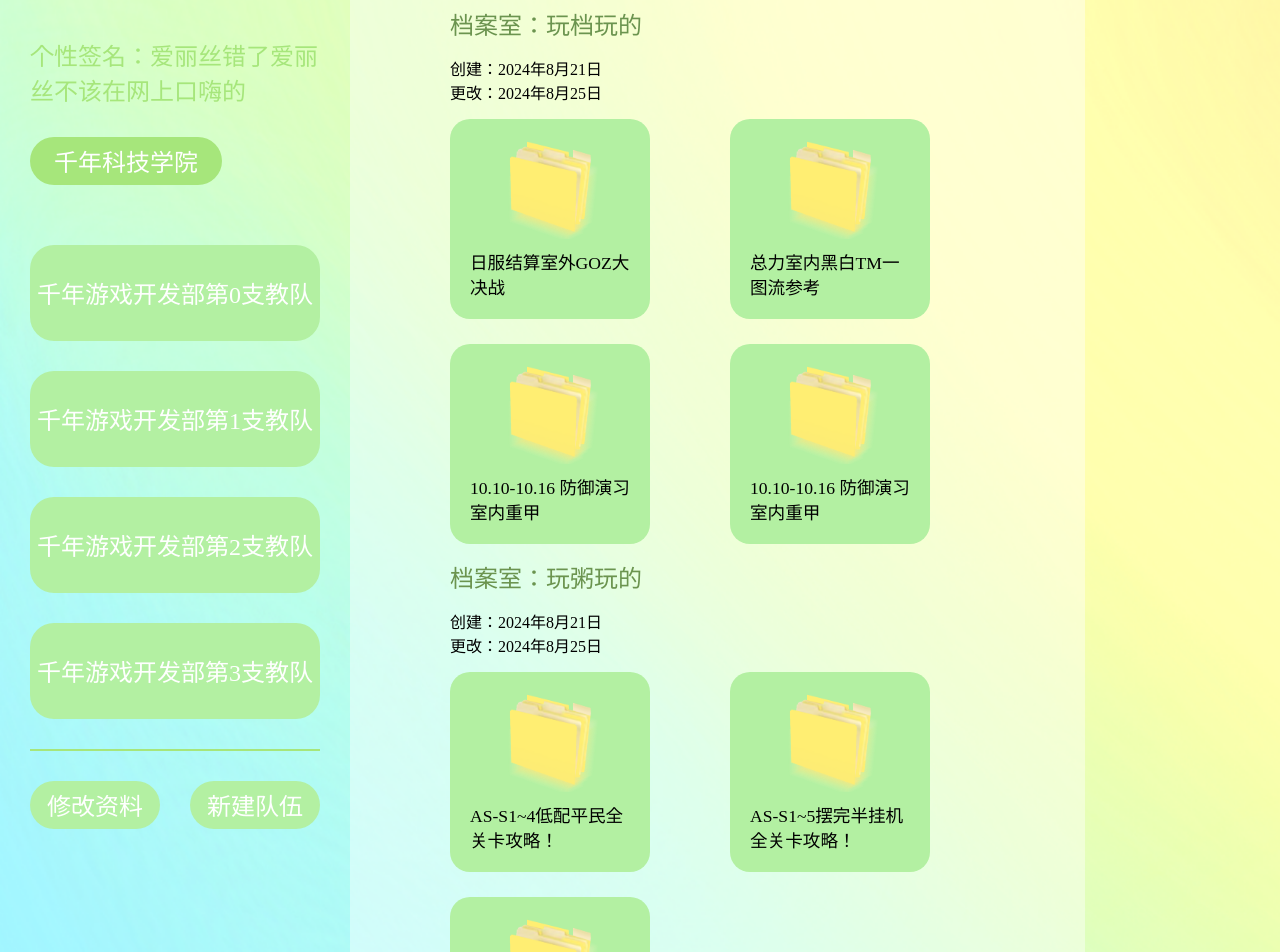
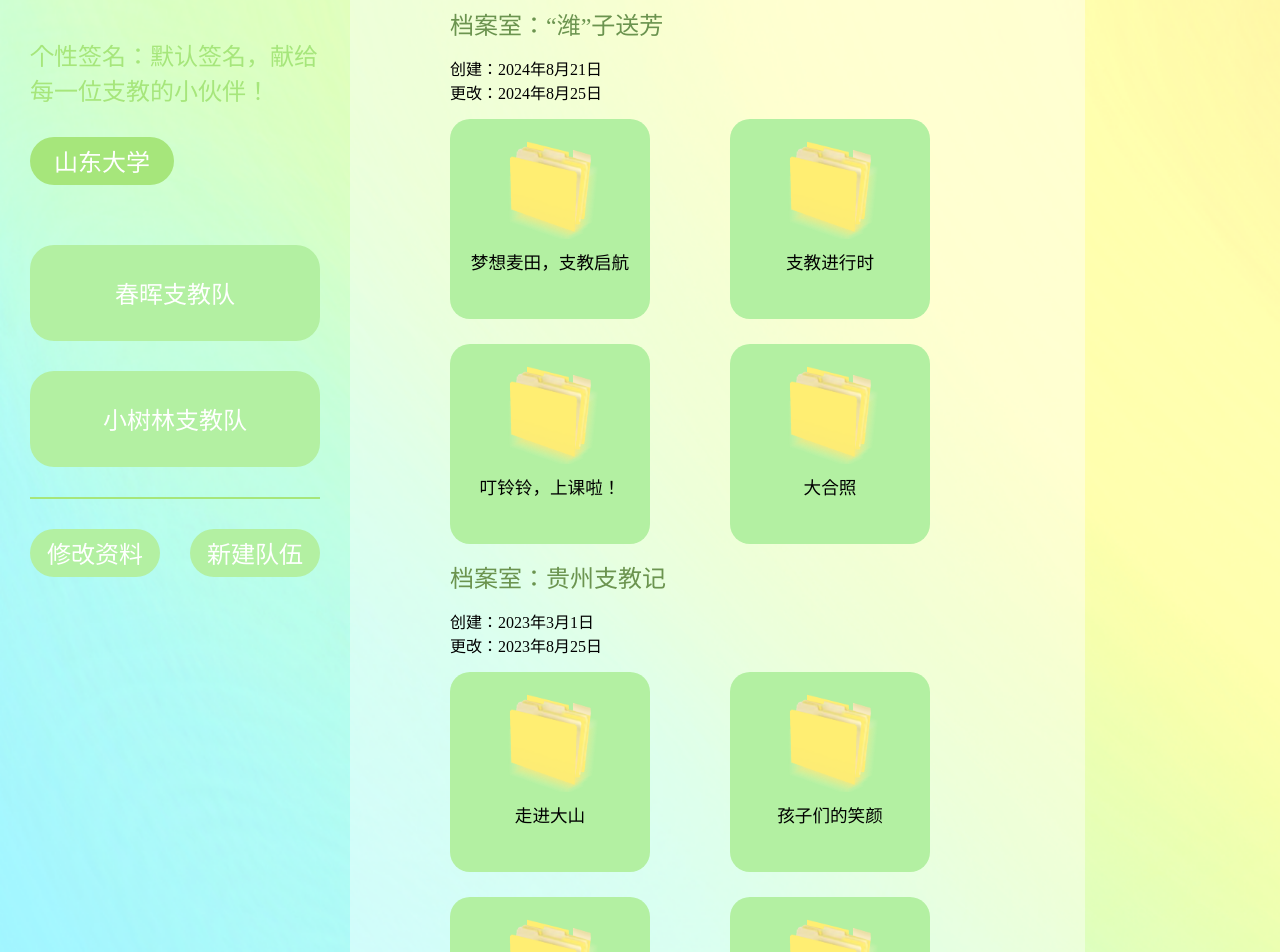
Before and after one commit to Seas233/Building-Dream, a Vue app: page /user in a window 1280 px wide. Shown: the part 220-1172 px from the top of the page. Built offline with nearby package versions, Linux system fonts and the light colour scheme.

Commit message:
最后一次提交修改nanoda。。。

```diff
--- a/src/components/create_team.vue
+++ b/src/components/create_team.vue
@@ -1,7 +1,7 @@
 <script setup>
     import { useRouter } from 'vue-router';
     import { defineEmits } from 'vue';
-import axios from 'axios';
+    import axios from 'axios';
 
     const router = useRouter();
     const emit = defineEmits(['cancel'])
--- a/views/archive.vue
+++ b/views/archive.vue
@@ -22,32 +22,51 @@
     let team_info = {
         name: "春晖支教队",
         id: -1,
-        school:"千年科技学院",
+        school:"山东大学",
         describe:"为什么游戏开发部会去支教？？",
         member:[-1,-2,-3,-4,-5]
     };
 
     const member_list = [
-        {id: -5,name:"邮箱大魔王",profile_picture_url:"none"},
-        {id: -2,name:"王小桃",profile_picture_url:"none"},
-        {id: -3,name:"王小绿",profile_picture_url:"none"},
-        {id: -4,name:"yuzi",profile_picture_url:"none"},
-        {id: -1,name:"爱丽丝",profile_picture_url:"none"},
+        {id: 1005,name:"张盈婷",profile_picture_url:"none"},
+        {id: 1002,name:"徐畅",profile_picture_url:"none"},
+        {id: 1003,name:"孙钺涛",profile_picture_url:"none"},
+        {id: 1004,name:"傅思远",profile_picture_url:"none"},
+        {id: 1001,name:"张锦涛",profile_picture_url:"none"},
     ]
 
     let sum = [
         {
             type:"title",
-            content:"一棵树摇动另一棵树，一朵云推动另一朵云",
+            content:"梦想麦田，支教启航",
         },
         {
             type:"text",
-            content:"他们渴望走出大山，我们选择远赴千里;他们喜欢仰望星空，我们善于点亮希望;他们畅想诗和远方，我们播下种子，让未来不在苟且。"
+            content:"昨天，我们开启了我们的第一次潍坊支教活动。这几天像做梦一样，犹记得我们前天上午坐上了去高密的高铁，那天天气很好，到达高密北站的时候，我抬头望天，漂亮的落日云霞，让我出神了许久，这样的美景让我不由得对未知的高密支教之旅满怀期待起来。"
+        },
+        {
+            type:"text",
+            content:'我们出高铁站时，天色逐渐暗淡了下来，我们本打算乘乡镇公交抵达村子里，但附近的村民告诉我抵达村子里的公交早在五点钟就没了，我们便打算乘坐出租车前往。出租车行驶在一望无际的田野，车子穿梭在绿油油的麦田里，远离了城市的喧嚣，我很享受那一刻窗外呼啸而过的风声。不知过了多久，我们便来到了高密密水街道的西周阳村。下了车，我环顾四周，来到了熟悉的乡下，像是回归故土般，我好奇地观察着周围的人和物。几位好心的大娘打量了几眼我们，就说你们是新来村子里支教的大学生吧，我们礼貌地点头。其中一个大娘说天色已经晚了，路不好走，骑着电动车打开车灯给我们带路，就这样，我们提着行李箱，走在崎岖不平的泥路上，鞋上已经满是污泥，那也是第一次对未来两周的支教生活有了些许担忧。走在半路上，我们遇到了迎面而来的赵老师，她是英华学堂爱心小院的院长也是这里唯一的老师，他很热情地向我们招手，也给我们带来了一份礼物。'
+        },
+        {
+            type:"pic",
+            url:'/测试/P1.jpg',
+        },
+        {
+            type:"text",
+            content:'赵老师把我们安顿好之后，对我们说，虽然房子是比较旧的，但房子里面的物件是新的，也为我们安置了空调和外出采购生活物品的两辆新的电动车，我们很感谢赵老师的帮助。'
+        },
+        {
+            type:"text",
+            content:'第二天就迎来了我们支教的开营仪式。开营仪式上孩子们对我们这些生面孔还是显得有些局促不安，我们就跟孩子们玩起了击鼓传花的小游戏，让孩子们能够尽快地熟悉我们。游戏开始！大家显得都很兴奋，击鼓传花传到的同学，便会腼腆起来，可能是因为要介绍一下自己。不过在这个过程中，有一个同学很是活泼，刚开始介绍自己的时候虽然有点紧张结巴，但当他谈及自己的爱好时，很激动地说着自己最喜欢的动漫是火影忍者，最喜欢的角色是带土，大声地向全班说以后想成为拥有火之意志的人！当大家哄堂大笑的时候，我看到了他眼神里的坚定，很纯粹。'
+        },
+        {
+            type:"text",
+            content:'我们的支教之旅才刚刚开始，相信之后，我们将继续书写更精彩的故事！'
         },
     ];
 
     const mi_content = ref(null);
-
     //初始加载
     onMounted(() => {
         for(let i = 0;i < sum.length;i++)
@@ -74,7 +93,8 @@
             {
                 let i_ele = document.createElement("img");
 
-                i_ele.src = URL.createObjectURL(sum[i]["file"]);
+                //i_ele.src = URL.createObjectURL(sum[i]["file"]);
+                i_ele.src = sum[i]["url"];
                 i_ele.width = "100%";
                 i_ele.className = "ar__mi_cont_pic";
                 mi_content.value.appendChild(i_ele);
--- a/views/archive_recommendation.vue
+++ b/views/archive_recommendation.vue
@@ -1,8 +1,15 @@
 <script setup>
-    import { useRouter } from 'vue-router';
+    import { stringifyQuery, useRouter } from 'vue-router';
     import axios from 'axios';
 
     const router = useRouter();
+
+    const props = defineProps({
+        apiUrl:{
+            type: String,
+            default: ""
+        },
+    })
 
     //获取list，一串档案室的id
     //axios()
@@ -10,28 +17,44 @@
     //根据档案室id查找
     let archiverooms = [
         {
-            team_name:'千年游戏开发部第一支教队',
-            name:"玩档玩的",
+            team_name:'春晖支教团',
+            name:"“潍”子送芳",
             id:1,
             create_time:"2024年8月21日",
             latest_time:"2024年8月25日",
             archive:[
-                {title:"日服结算室外GOZ大决战",id:112},
-                {title:"总力室内黑白TM一图流参考",id:113},
-                {title:"10.10-10.16 防御演习 室内重甲",id:113},
-                {title:"10.10-10.16 防御演习 室内重甲",id:113},
+                {title:"梦想麦田，支教启航",id:112},
+                {title:"支教进行时",id:113},
+                {title:"叮铃铃，上课啦！",id:113},
+                {title:"大合照",id:113},
             ]
         },
         {
-            team_name:'千年游戏开发部第一支教队',
-            name:"玩粥玩的",
+            team_name:'春晖支教团',
+            name:"贵州支教记",
             id:2,
+            create_time:"2023年3月1日",
+            latest_time:"2023年8月25日",
+            archive:[
+                {title:"走进大山",id:112},
+                {title:"孩子们的笑颜",id:113},
+                {title:"记山中小学的一天",id:113},
+                {title:"记山中小学的一天2",id:113},
+                {title:"记山中小学的一天3",id:113},
+                {title:"再见，再见",id:113},
+            ]
+        },
+        {
+            team_name:'小树林支教队',
+            name:"科彩启航",
+            id:1,
             create_time:"2024年8月21日",
             latest_time:"2024年8月25日",
             archive:[
-                {title:"AS-S1~4低配平民全关卡攻略！",id:112},
-                {title:"AS-S1~5摆完半挂机全关卡攻略！",id:113},
-                {title:"小丘郡剿灭摆完挂机全关卡攻略！",id:113},
+                {title:"梦想麦田，支教启航",id:112},
+                {title:"支教进行时",id:113},
+                {title:"叮铃铃，上课啦！",id:113},
+                {title:"大合照",id:113},
             ]
         }
     ]
@@ -50,7 +73,7 @@
             <div id="mi_head">档案推荐</div>
 
             <div class="room_" v-for="j in archiverooms">
-                <div class="team_head">{{ j["team_name"] }}</div>
+                <div class="team_head" @click="router.push({path: '/team', query: {team_id: j['id'] }})">{{ j["team_name"] }}</div>
 
                 <div class="room_head">档案室：{{ j["name"] }}</div>
 
@@ -169,5 +192,6 @@
 
 .arc_title{
     font-size: 1.1em;
+    text-align: center;
 }
 </style>
--- a/views/login.vue
+++ b/views/login.vue
@@ -1,58 +1,23 @@
 <script setup>
     import axios from 'axios';
-    import { ref, onUnmounted } from 'vue';
+    import { ref, onUnmounted, defineEmits } from 'vue';
     import { useRouter } from 'vue-router';
 
-    let apiUrl = 'http://127.0.0.1:8000';
+    let router = useRouter();
+    const emit = defineEmits(['cancel'])
 
-    let router = useRouter();
-
-    /*async function verify()
-    {
-        if(time_count + 30 * 1000 > Date.now())
-        {
-            console.log("请等待" + Math.trunc((time_count + 30 * 1000 - Date.now()) / 1000) + "秒再发送验证码")
-        }
-        else
-        {
-            time_count = Date.now();
-            let yuuka_ele = document.getElementById("yuuka");
-            yuuka = yuuka_ele.value;
-            axios.post(apiUrl + "/user/login-signup/send-email",{"email": yuuka})
-                .then(function (response) {
-                    console.log(response);
-                })
-                .catch(function (error) {
-                    console.log(error);
-                });
-        }
-    }*/
+    const props = defineProps({
+        apiUrl:{
+            type: String,
+            default: ""
+        },
+    })
 
     //-----------------------------
-
 
     const buttonText = ref('验证');
     const isCounting = ref(false);
     let countdownTimer = null;
-
-    function startCountdown(){
-        if (isCounting.value) return; // 避免重复点击
-
-        isCounting.value = true;
-        let countdown = 30;
-        buttonText.value = countdown;
-
-        countdownTimer = setInterval(() => {
-            countdown--;
-            buttonText.value = countdown;
-
-            if (countdown <= 0) {
-            clearInterval(countdownTimer);
-            isCounting.value = false;
-            buttonText.value = '验证';
-            }
-        }, 1000);
-    };
 
     // 清理定时器以防内存泄漏
     onUnmounted(() => {
@@ -65,11 +30,12 @@
 
     let condition = ref("login");
     let yuuka,password,v_code,v_code2 = 0,password2;
+    let buttonColor = ref('#A6E67B');
 
     function sure_login()
     {
 
-        axios.post(apiUrl + "/token",)
+        let back = axios.post(url = apiUrl + "/token",)
             .then(function (response){
                 //console.log(response);
                 router.push('/user/' + response)
@@ -77,6 +43,7 @@
             .catch(function (error){
                 console.log(error);
             })
+        this.$emit('event-name', param);
     }
 
     function send_v_code()
@@ -84,7 +51,10 @@
         if (isCounting.value) return; // 避免重复点击
 
         //此处获取验证码
-        v_code2 = 1;
+        v_code2 = axios.post(props.apiUrl + '/user/login-signup/send-email',
+        {
+            "email": yuuka
+        });
 
         isCounting.value = true;
         let countdown = 30;
@@ -99,6 +69,7 @@
                 clearInterval(countdownTimer);
                 isCounting.value = false;
                 buttonText.value = '发送';
+                buttonColor.value = '#A6E67B'
             }
         }, 1000);
     }
@@ -153,7 +124,7 @@
                         <div id="v_code_box">
                             <input type="text" name="" id="v_code" v-model="v_code">
                             <div></div>
-                            <div @click="send_v_code" id="v_code_button" :style="{'background-color' : ( buttonText == '验证' ? '#A6E67B' : '#C4C4C4' )}">{{ buttonText }}</div>
+                            <div @click="send_v_code" id="v_code_button" :style="{'background-color' : buttonColor}">{{ buttonText }}</div>
                         </div>
                     </div>
                 </div>
@@ -178,7 +149,7 @@
                         <div id="v_code_box">
                             <input type="text" name="" id="v_code" v-model="v_code">
                             <div></div>
-                            <div @click="send_v_code" id="v_code_button" :style="{'background-color' : ( buttonText == '验证' ? '#A6E67B' : '#C4C4C4' )}">{{ buttonText }}</div>
+                            <div @click="send_v_code" id="v_code_button" :style="{'background-color' : buttonColor}">{{ buttonText }}</div>
                         </div>
                     </div>
                 </div>
--- a/views/team.vue
+++ b/views/team.vue
@@ -43,37 +43,40 @@
 
     let team_info,member_list = [],archiveroom = [];
 
-    if(route.query.team_id < 10)
+    if(true)
     {
         team_info = {
             name: "春晖支教队",
             id: -1,
-            school:"千年科技学院",
-            describe:"为什么游戏开发部会去支教？？",
+            school:"山东大学",
+            describe:"来自山东大学的支教团队",
             member:[-1,-2,-3,-4,-5]
         };
         archiveroom = [
             {
-                name:"玩档玩的",
+                name:"“潍”子送芳",
                 id:1,
                 create_time:"2024年8月21日",
                 latest_time:"2024年8月25日",
                 archive:[
-                    {title:"日服结算室外GOZ大决战",id:112},
-                    {title:"总力室内黑白TM一图流参考",id:113},
-                    {title:"10.10-10.16 防御演习 室内重甲",id:113},
-                    {title:"10.10-10.16 防御演习 室内重甲",id:113},
+                    {title:"梦想麦田，支教启航",id:112},
+                    {title:"支教进行时",id:113},
+                    {title:"叮铃铃，上课啦！",id:113},
+                    {title:"大合照",id:113},
                 ]
             },
             {
-                name:"玩粥玩的",
+                name:"贵州支教记",
                 id:2,
-                create_time:"2024年8月21日",
-                latest_time:"2024年8月25日",
+                create_time:"2023年3月1日",
+                latest_time:"2023年8月25日",
                 archive:[
-                    {title:"AS-S1~4低配平民全关卡攻略！",id:112},
-                    {title:"AS-S1~5摆完半挂机全关卡攻略！",id:113},
-                    {title:"小丘郡剿灭摆完挂机全关卡攻略！",id:113},
+                    {title:"走进大山",id:112},
+                    {title:"孩子们的笑颜",id:113},
+                    {title:"记山中小学的一天",id:113},
+                    {title:"记山中小学的一天2",id:113},
+                    {title:"记山中小学的一天3",id:113},
+                    {title:"再见，再见",id:113},
                 ]
             }
         ]
@@ -83,11 +86,11 @@
     }
 
     const test_member_info = [
-        {id: -5,name:"邮箱大魔王",profile_picture_url:"none"},
-        {id: -2,name:"王小桃",profile_picture_url:"none"},
-        {id: -3,name:"王小绿",profile_picture_url:"none"},
-        {id: -4,name:"yuzi",profile_picture_url:"none"},
-        {id: -1,name:"爱丽丝",profile_picture_url:"none"},
+        {id: 1005,name:"张盈婷",profile_picture_url:"none"},
+        {id: 1002,name:"徐畅",profile_picture_url:"none"},
+        {id: 1003,name:"孙钺涛",profile_picture_url:"none"},
+        {id: 1004,name:"傅思远",profile_picture_url:"none"},
+        {id: 1001,name:"张锦涛",profile_picture_url:"none"},
     ]
 
     for(let i = 0;i < team_info["member"].length;i++)
@@ -250,6 +253,7 @@
 
 .arc_title{
     font-size: 1.1em;
+    text-align: center;
 }
 
 .arc_add{
--- a/views/user.vue
+++ b/views/user.vue
@@ -43,49 +43,67 @@
     let state = ref('none');
 
     user = {
-        name:"爱丽丝",
+        name:"张盈婷",
         id:-1,
-        ip:"千年",
-        personal_sign:"爱丽丝错了爱丽丝不该在网上口嗨的",
-        school:"千年科技学院",
-        team:[-1,-4,-3,-2]
+        ip:"山东",
+        personal_sign:"默认签名，献给每一位支教的小伙伴！",
+        school:"山东大学",
+        team:[-1,2]
     }
 
-    for(let i = 0;i < user["team"].length;i++)
+    teamlist = [
         {
-        if(user["team"][i] < 0)
-        {
-            let add = {name:"千年游戏开发部第"+ i + "支教队",
-                id:i,
+            name:"春晖支教队",
+            id:10001,
             archiveroom:[
                 {
-                        name:"玩档玩的",
+                    name:"“潍”子送芳",
                     id:1,
                     create_time:"2024年8月21日",
                     latest_time:"2024年8月25日",
                     archive:[
-                            {title:"日服结算室外GOZ大决战",id:112},
-                            {title:"总力室内黑白TM一图流参考",id:113},
-                            {title:"10.10-10.16 防御演习 室内重甲",id:113},
-                            {title:"10.10-10.16 防御演习 室内重甲",id:113},
+                        {title:"梦想麦田，支教启航",id:112},
+                        {title:"支教进行时",id:113},
+                        {title:"叮铃铃，上课啦！",id:113},
+                        {title:"大合照",id:113},
                     ]
                 },
                 {
-                        name:"玩粥玩的",
+                    name:"贵州支教记",
                     id:2,
+                    create_time:"2023年3月1日",
+                    latest_time:"2023年8月25日",
+                    archive:[
+                        {title:"走进大山",id:112},
+                        {title:"孩子们的笑颜",id:113},
+                        {title:"记山中小学的一天",id:113},
+                        {title:"记山中小学的一天2",id:113},
+                        {title:"记山中小学的一天3",id:113},
+                        {title:"再见，再见",id:113},
+                    ]
+                }
+            ]
+        },
+        {
+            name:"小树林支教队",
+            id:10002,
+            archiveroom:[
+                {
+                    name:"科彩启航",
+                    id:1,
                     create_time:"2024年8月21日",
                     latest_time:"2024年8月25日",
                     archive:[
-                            {title:"AS-S1~4低配平民全关卡攻略！",id:112},
-                            {title:"AS-S1~5摆完半挂机全关卡攻略！",id:113},
-                            {title:"小丘郡剿灭摆完挂机全关卡攻略！",id:113},
+                        {title:"梦想麦田，支教启航",id:112},
+                        {title:"支教进行时",id:113},
+                        {title:"叮铃铃，上课啦！",id:113},
+                        {title:"大合照",id:113},
                     ]
-                    }
+                },
             ]
-            }
-            teamlist.push(add)
-        }
-    }
+        },
+    ]
+
 </script>
 
 <template>
@@ -238,6 +256,7 @@
 
 .arc_title{
     font-size: 1.1em;
+    text-align: center;
 }
 
 .arc_add{
```
Also changed, not shown: src/App.vue (+6 -2 lines), public/测试/P1.jpg (added). Lines whose indentation alone changed are shown as unchanged.
